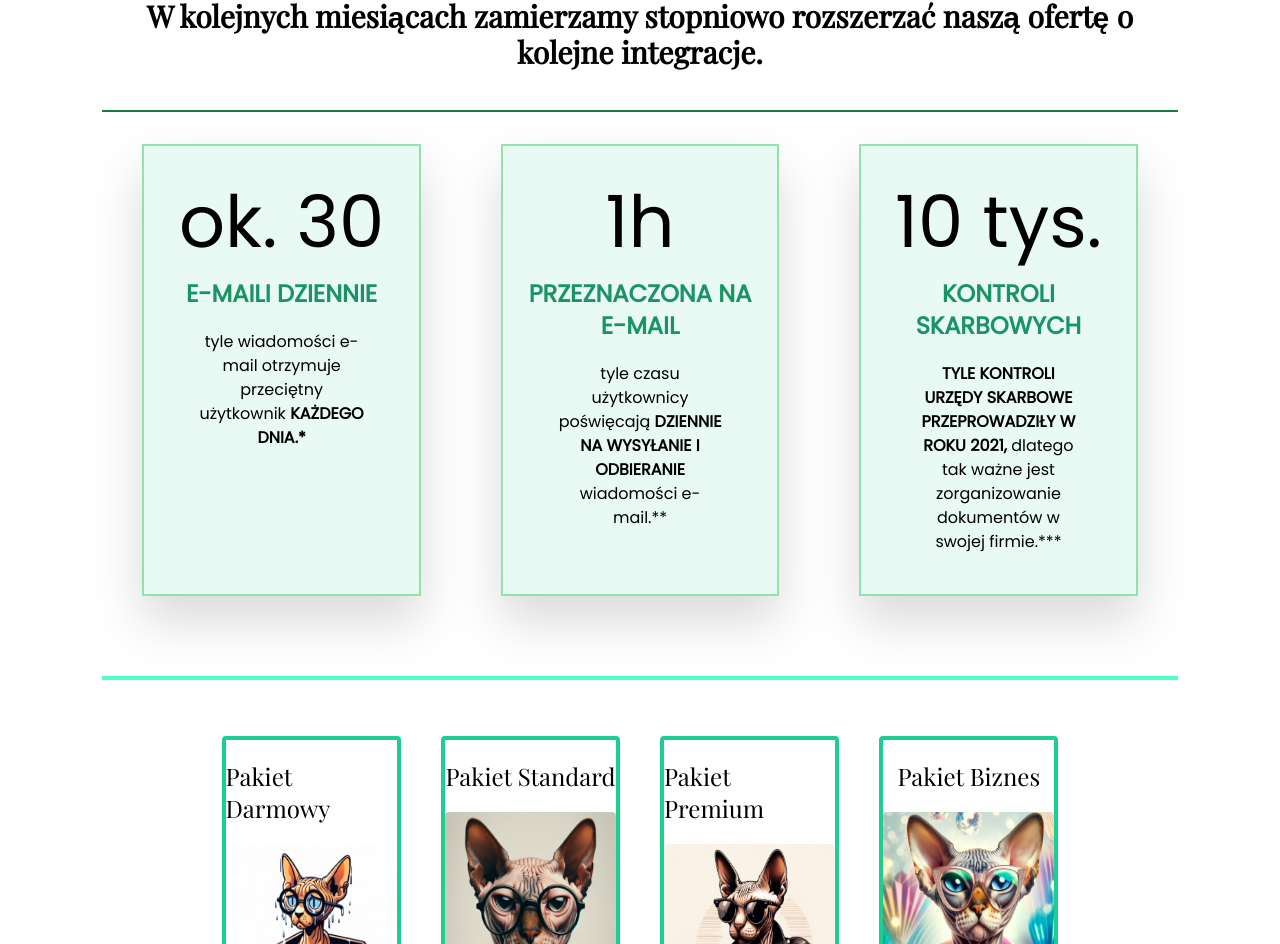
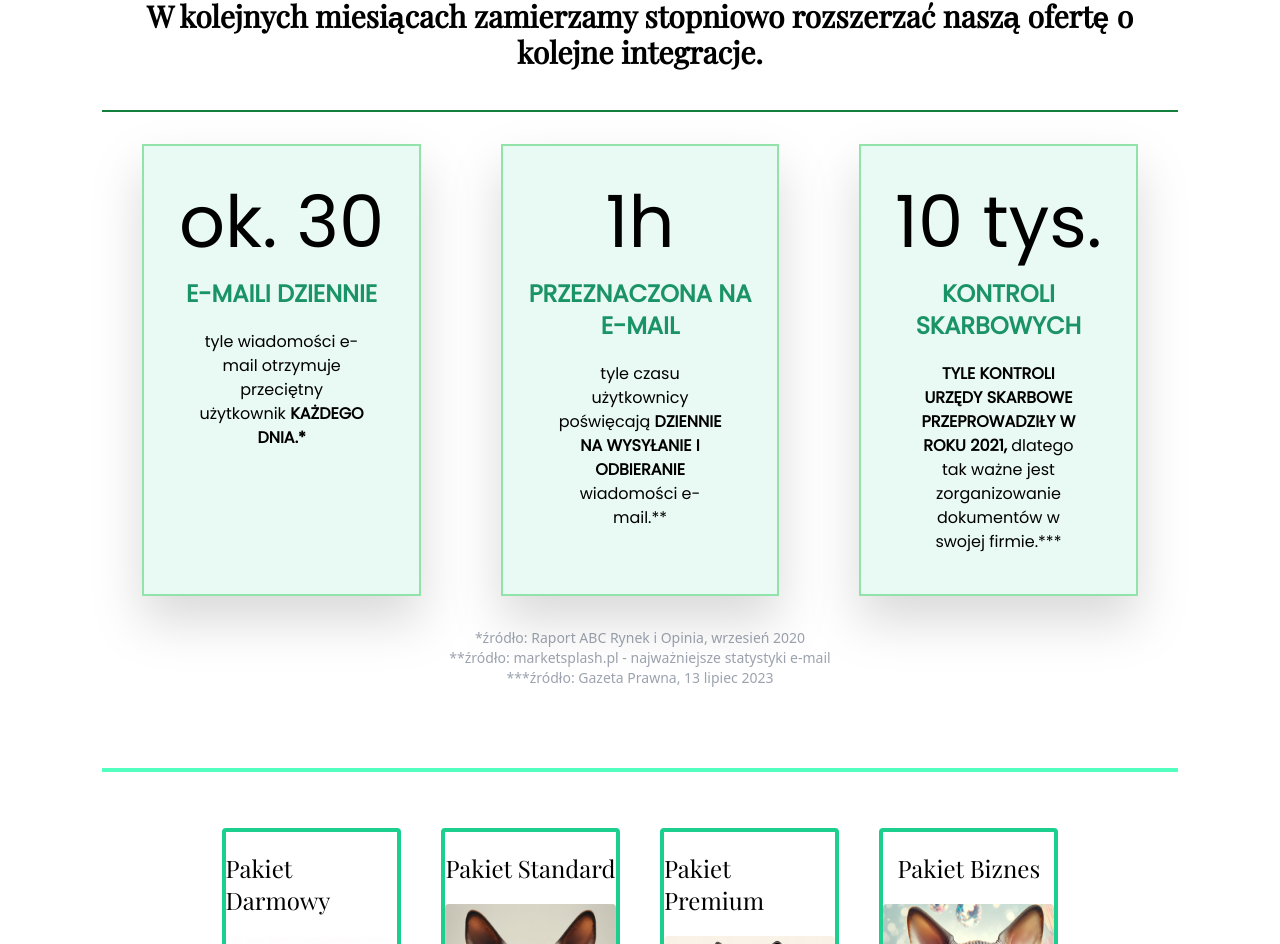
Before and after one commit to Tommy3DE/TheBill, a React (Vite) app: page / in a window 1280 px wide. Shown: the part 2408-3352 px from the top of the page. Built offline with nearby package versions, Linux system fonts and the light colour scheme.

Commit message:
disclaimer added

```diff
--- a/src/layout/pages/Home/ThreeRecInfo.tsx
+++ b/src/layout/pages/Home/ThreeRecInfo.tsx
@@ -33,6 +33,7 @@ const ThreeRecInfo = () => {
     }
 ]
   return (
+    <div>
     <div className="flex flex-row my-8 mx-[8%] font-poppins">
         {infoTiles.map(tile=>(
             <div key={tile.id} className="border-[#92E3A9] border-2 bg-[#E9F9F3] drop-shadow-2xl mx-10 w-1/3 py-10 px-3">
@@ -42,7 +43,10 @@ const ThreeRecInfo = () => {
             </div>
         ))}
     </div>
-  )
+    <p className="text-center text-sm text-gray-400">*źródło: Raport ABC Rynek i Opinia, wrzesień 2020</p>
+    <p className="text-center text-sm text-gray-400">**źródło: marketsplash.pl - najważniejsze statystyki e-mail </p>
+    <p className="text-center text-sm text-gray-400">***źródło: Gazeta Prawna, 13 lipiec 2023</p>
+  </div>)
 }
 
 export default ThreeRecInfo
```
